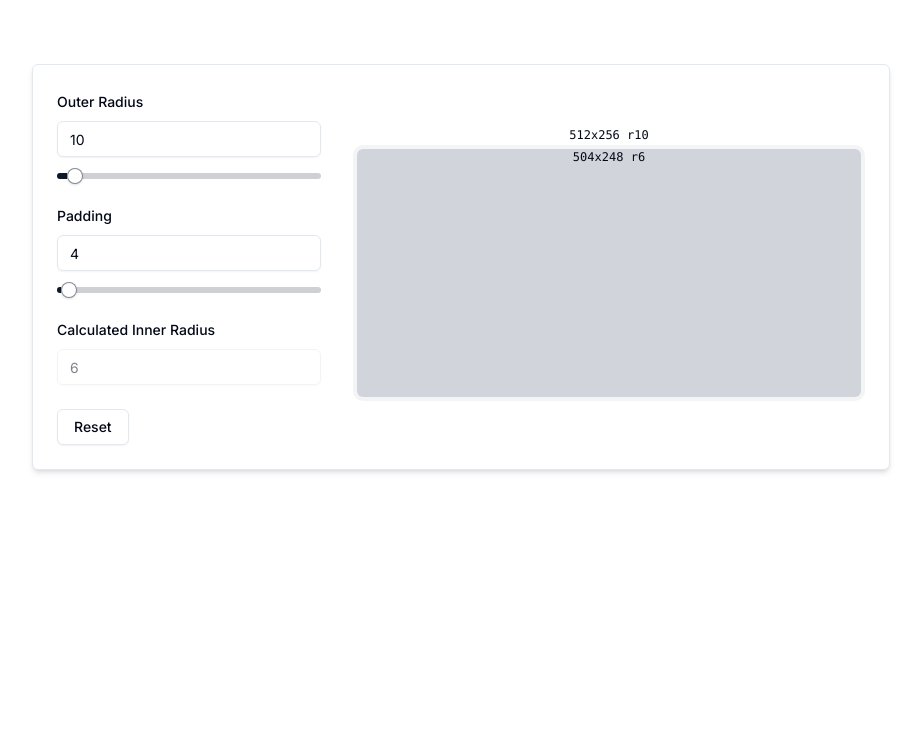
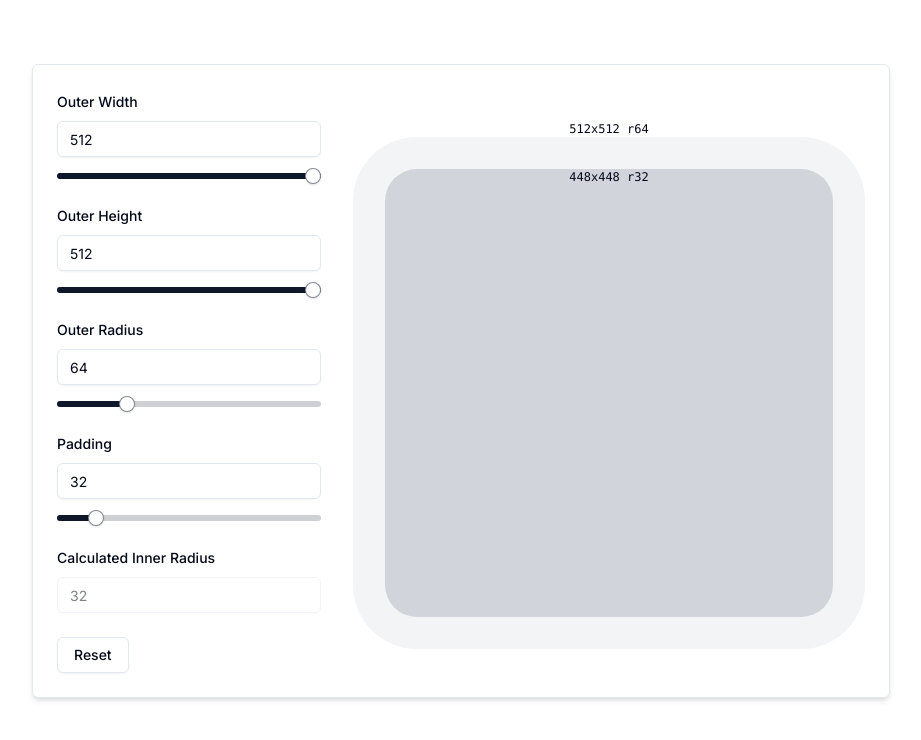
Before and after one commit to dbr787/absurd-rock, a Next.js app: page / in a window 1280 px wide. Shown: the top 740 px of the page, without its empty margins (179-1100 px from the left). Built offline with nearby package versions, Linux system fonts and the light colour scheme.

Commit message:
draw boxes

```diff
--- a/app/page.tsx
+++ b/app/page.tsx
@@ -7,7 +7,6 @@ export default function Home() {
       <div className="border rounded-md p-6 border-solid bg-white shadow-md">
         <RectangleRadiusForm />
       </div>
-      <div className=""></div>
     </div>
   );
 }
--- a/components/RectangleRadiusForm.tsx
+++ b/components/RectangleRadiusForm.tsx
@@ -25,14 +25,18 @@ import { ClipboardCopyIcon, CheckIcon } from "@radix-ui/react-icons";
 
 // Define form validation schema
 const formSchema = z.object({
-  outerRadius: z.number().min(0).max(256),
+  outerRadius: z.number().min(0),
   distance: z.number().min(0).max(256),
+  outerWidth: z.number().min(256).max(512),
+  outerHeight: z.number().min(256).max(512),
 });
 
 type FormSchema = z.infer<typeof formSchema>;
 
-const defaultOuterRadius = 10;
-const defaultDistance = 4;
+const defaultOuterRadius = 64;
+const defaultDistance = 32;
+const defaultOuterWidth = 512;
+const defaultOuterHeight = 512;
 
 // Calculate inner radius based on outer radius and distance
 const calculateInnerRadius = (
@@ -50,14 +54,21 @@ const calculateInnerRadius = (
 const ShadcnSlider = React.memo(function ShadcnSlider({
   value,
   onChange,
+  min,
+  max,
+  step,
 }: {
   value: number;
   onChange: (value: number) => void;
+  min?: number;
+  max?: number;
+  step?: number;
 }) {
   return (
     <Slider
-      min={0}
-      max={256}
+      min={min}
+      max={max}
+      step={step}
       value={[value]}
       onValueChange={(value) => onChange(value[0])}
       className="pt-4"
@@ -71,6 +82,14 @@ export function RectangleRadiusForm() {
   const [innerRadius, setInnerRadius] = useState<string | null>(null);
   const [outerRadius, setOuterRadius] = useState<number>(defaultOuterRadius);
   const [distance, setDistance] = useState<number>(defaultDistance);
+  const [outerWidth, setOuterWidth] = useState<number>(defaultOuterWidth);
+  const [outerHeight, setOuterHeight] = useState<number>(defaultOuterHeight);
+  const [maxRadius, setMaxRadius] = useState<number>(
+    Math.min(defaultOuterWidth / 2, defaultOuterHeight / 2)
+  );
+  const [maxPadding, setMaxPadding] = useState<number>(
+    Math.min(defaultOuterWidth / 2, defaultOuterHeight / 2)
+  );
   const [initialized, setInitialized] = useState<boolean>(false);
   const [tooltipText, setTooltipText] = useState<string>("Copy to clipboard");
   const [tooltipOpen, setTooltipOpen] = useState<boolean>(false);
@@ -81,6 +100,8 @@ export function RectangleRadiusForm() {
     defaultValues: {
       outerRadius: defaultOuterRadius,
       distance: defaultDistance,
+      outerWidth: defaultOuterWidth,
+      outerHeight: defaultOuterHeight,
     },
   });
 
@@ -93,18 +114,44 @@ export function RectangleRadiusForm() {
     setInnerRadius(initialInnerRadius);
     form.setValue("outerRadius", defaultOuterRadius);
     form.setValue("distance", defaultDistance);
+    form.setValue("outerWidth", defaultOuterWidth);
+    form.setValue("outerHeight", defaultOuterHeight);
     setInitialized(true);
   }, [form]);
 
   useEffect(() => {
-    const subscription = form.watch(({ outerRadius, distance }) => {
-      if (outerRadius !== undefined && distance !== undefined) {
+    const subscription = form.watch(
+      ({ outerRadius, distance, outerWidth, outerHeight }) => {
+        if (
+          outerRadius !== undefined &&
+          distance !== undefined &&
+          outerWidth !== undefined &&
+          outerHeight !== undefined
+        ) {
           setOuterRadius(outerRadius);
           setDistance(distance);
-        const updatedInnerRadius = calculateInnerRadius(outerRadius, distance);
+          setOuterWidth(outerWidth);
+          setOuterHeight(outerHeight);
+          const newMaxRadius = Math.min(outerWidth / 2, outerHeight / 2);
+          const newMaxPadding = Math.min(outerWidth / 2, outerHeight / 2);
+          setMaxRadius(newMaxRadius);
+          setMaxPadding(newMaxPadding);
+          if (outerRadius > newMaxRadius) {
+            form.setValue("outerRadius", newMaxRadius);
+            setOuterRadius(newMaxRadius);
+          }
+          if (distance > newMaxPadding) {
+            form.setValue("distance", newMaxPadding);
+            setDistance(newMaxPadding);
+          }
+          const updatedInnerRadius = calculateInnerRadius(
+            outerRadius,
+            distance
+          );
           setInnerRadius(updatedInnerRadius);
         }
-    });
+      }
+    );
 
     return () => subscription.unsubscribe();
   }, [form]);
@@ -130,9 +177,13 @@ export function RectangleRadiusForm() {
     form.reset({
       outerRadius: defaultOuterRadius,
       distance: defaultDistance,
+      outerWidth: defaultOuterWidth,
+      outerHeight: defaultOuterHeight,
     });
     setOuterRadius(defaultOuterRadius);
     setDistance(defaultDistance);
+    setOuterWidth(defaultOuterWidth);
+    setOuterHeight(defaultOuterHeight);
     const resetInnerRadius = calculateInnerRadius(
       defaultOuterRadius,
       defaultDistance
@@ -147,7 +198,7 @@ export function RectangleRadiusForm() {
     let sanitizedValue = value.replace(/[^0-9]/g, ""); // Remove non-digit characters
     sanitizedValue = sanitizedValue.replace(/^0+(?!$)/, ""); // Remove leading zeros but keep a single "0" if it's the only character
     const numericValue = parseInt(sanitizedValue, 10);
-    return numericValue > 256 ? "256" : sanitizedValue;
+    return numericValue > 512 ? "512" : sanitizedValue;
   };
 
   // Handle input change and sanitize the value
@@ -167,23 +218,87 @@ export function RectangleRadiusForm() {
     }
   };
 
-  const outerRectangleWidth = 512;
-  const outerRectangleHeight = 256;
-  const innerRectangleWidth = Math.max(0, 512 - 2 * distance);
-  const innerRectangleHeight = Math.max(0, 256 - 2 * distance);
+  const innerRectangleWidth = Math.max(0, outerWidth - 2 * distance);
+  const innerRectangleHeight = Math.max(0, outerHeight - 2 * distance);
   const adjustedOuterWidth = Math.max(
-    outerRectangleWidth,
-    outerRectangleWidth + 2 * distance - 512
+    outerWidth,
+    outerWidth + 2 * distance - 512
   );
   const adjustedOuterHeight = Math.max(
-    outerRectangleHeight,
-    outerRectangleHeight + 2 * distance - 256
+    outerHeight,
+    outerHeight + 2 * distance - 512
   );
 
   return (
+    <div className="flex space-x-8">
       <Form {...form}>
-      <div className="flex">
-        <form onSubmit={form.handleSubmit(() => {})} className="space-y-6">
+        <form className="space-y-6" onSubmit={form.handleSubmit(() => {})}>
+          {/* Outer Width Field */}
+          <FormField
+            control={form.control}
+            name="outerWidth"
+            render={({ field }) => (
+              <FormItem>
+                <FormLabel>Outer Width</FormLabel>
+                <FormControl>
+                  <div>
+                    <Input
+                      placeholder="Outer Width"
+                      type="number"
+                      min={256}
+                      max={512}
+                      {...field}
+                      autoComplete="off" // Disable autosuggest/autocomplete
+                      value={field.value.toString()} // Ensure the value is a string for the input
+                      onChange={(e) => handleInputChange(e, field)} // Sanitize input
+                      onKeyDown={handleKeyDown} // Prevent invalid characters
+                    />
+                    <ShadcnSlider
+                      value={field.value} // Ensure the value is a number
+                      onChange={(value) => field.onChange(value)}
+                      min={256}
+                      max={512}
+                    />
+                  </div>
+                </FormControl>
+                <FormMessage />
+              </FormItem>
+            )}
+          />
+
+          {/* Outer Height Field */}
+          <FormField
+            control={form.control}
+            name="outerHeight"
+            render={({ field }) => (
+              <FormItem>
+                <FormLabel>Outer Height</FormLabel>
+                <FormControl>
+                  <div>
+                    <Input
+                      placeholder="Outer Height"
+                      type="number"
+                      min={256}
+                      max={512}
+                      {...field}
+                      autoComplete="off" // Disable autosuggest/autocomplete
+                      value={field.value.toString()} // Ensure the value is a string for the input
+                      onChange={(e) => handleInputChange(e, field)} // Sanitize input
+                      onKeyDown={handleKeyDown} // Prevent invalid characters
+                    />
+                    <ShadcnSlider
+                      value={field.value} // Ensure the value is a number
+                      onChange={(value) => field.onChange(value)}
+                      min={256}
+                      max={512}
+                    />
+                  </div>
+                </FormControl>
+                <FormMessage />
+              </FormItem>
+            )}
+          />
+
           {/* Outer Radius Field */}
           <FormField
             control={form.control}
@@ -197,7 +312,7 @@ export function RectangleRadiusForm() {
                       placeholder="Outer Radius"
                       type="number"
                       min={0}
-                      max={256}
+                      max={maxRadius}
                       {...field}
                       autoComplete="off" // Disable autosuggest/autocomplete
                       value={field.value.toString()} // Ensure the value is a string for the input
@@ -207,6 +322,7 @@ export function RectangleRadiusForm() {
                     <ShadcnSlider
                       value={field.value} // Ensure the value is a number
                       onChange={(value) => field.onChange(value)}
+                      max={maxRadius}
                     />
                   </div>
                 </FormControl>
@@ -228,7 +344,7 @@ export function RectangleRadiusForm() {
                       placeholder="Padding"
                       type="number"
                       min={0}
-                      max={256}
+                      max={maxPadding}
                       {...field}
                       autoComplete="off" // Disable autosuggest/autocomplete
                       value={field.value.toString()} // Ensure the value is a string for the input
@@ -238,6 +354,7 @@ export function RectangleRadiusForm() {
                     <ShadcnSlider
                       value={field.value} // Ensure the value is a number
                       onChange={(value) => field.onChange(value)}
+                      max={maxPadding}
                     />
                   </div>
                 </FormControl>
@@ -295,10 +412,11 @@ export function RectangleRadiusForm() {
             </Button>
           </div>
         </form>
+      </Form>
 
       {/* Draw Boxes */}
-        <div className="ml-8 mt-8">
-          <div className="text-center">
+      <div className="mt-8">
+        <div className="flex justify-center">
           <span className="text-xs font-mono">
             {adjustedOuterWidth}x{adjustedOuterHeight} r{outerRadius}
           </span>
@@ -306,14 +424,14 @@ export function RectangleRadiusForm() {
         <div
           className={`relative bg-gray-100 overflow-hidden`}
           style={{
-              width: `${outerRectangleWidth}px`,
-              height: `${outerRectangleHeight}px`,
+            width: `${outerWidth}px`,
+            height: `${outerHeight}px`,
             borderRadius: `${outerRadius}px`,
             padding: `${distance}px`,
           }}
         >
           <div
-              className="text-center text-xs font-mono absolute left-0 right-0"
+            className="text-center text-xs font-mono absolute left-0 right-0 mb-2"
             style={{
               top: Math.max(0, distance) + "px",
             }}
@@ -329,6 +447,5 @@ export function RectangleRadiusForm() {
         </div>
       </div>
     </div>
-    </Form>
   );
 }
```
Lines whose indentation alone changed are shown as unchanged.
